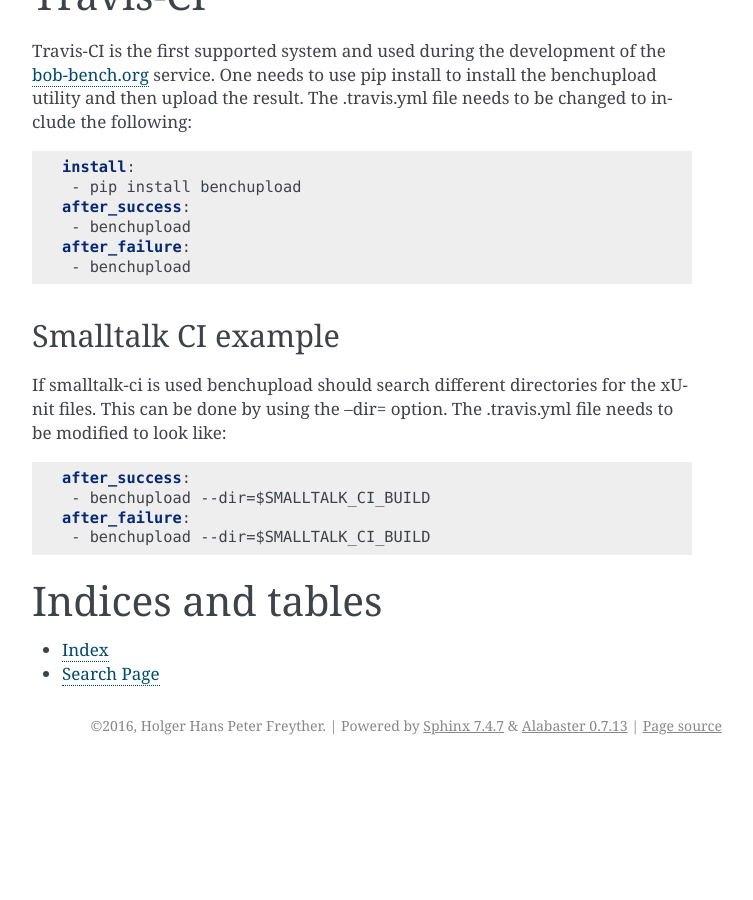
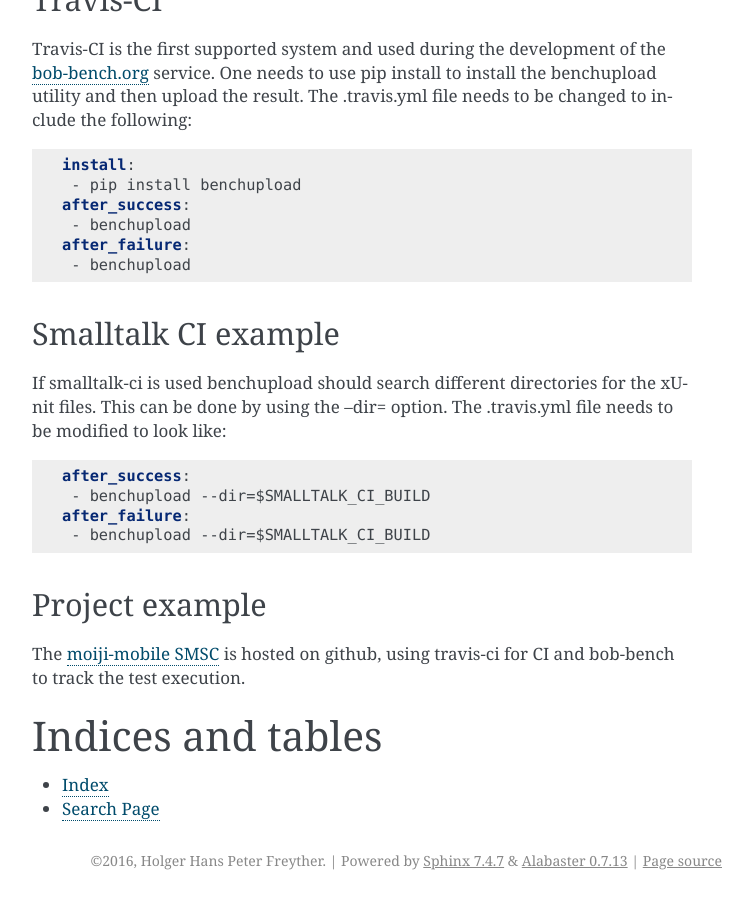
Before and after one commit to bob-bench/benchupload, a Sphinx documentation site: the page built from doc/index.rst, in a window 1280 px wide and 900 px high, scrolled down 1284 px. Shown: the whole window, without its empty margins (388-1141 px from the left). Built offline with Sphinx 7.4.7, drawn with Linux system fonts in a browser that asks for light colours; before the commit the page ends 2049 px from its top, so only the background shows below that.

Commit message:
doc: Make it sub sections and link to a project using it

```diff
--- a/doc/index.rst
+++ b/doc/index.rst
@@ -51,7 +51,7 @@ inform us about your demand.
 
 
 Circleci
-========
+--------
 
 Circleci is continous integration platform with good
 docker integration. One needs to install the benchupload
@@ -70,7 +70,7 @@ needs to be changed to include the following:
 
 
 Travis-CI
-=========
+---------
 
 Travis-CI is the first supported system and used during
 the development of the bob-bench.org_ service. One needs to
@@ -103,7 +103,14 @@ to look like:
   after_failure:
    - benchupload --dir=$SMALLTALK_CI_BUILD
 
+Project example
+---------------
 
+The `moiji-mobile SMSC`_ is hosted on github, using travis-ci
+for CI and bob-bench to track the test execution.
+
+
+.. _moiji-mobile SMSC: https://github.com/moiji-mobile/smsc
 
 Indices and tables
 ==================
```
